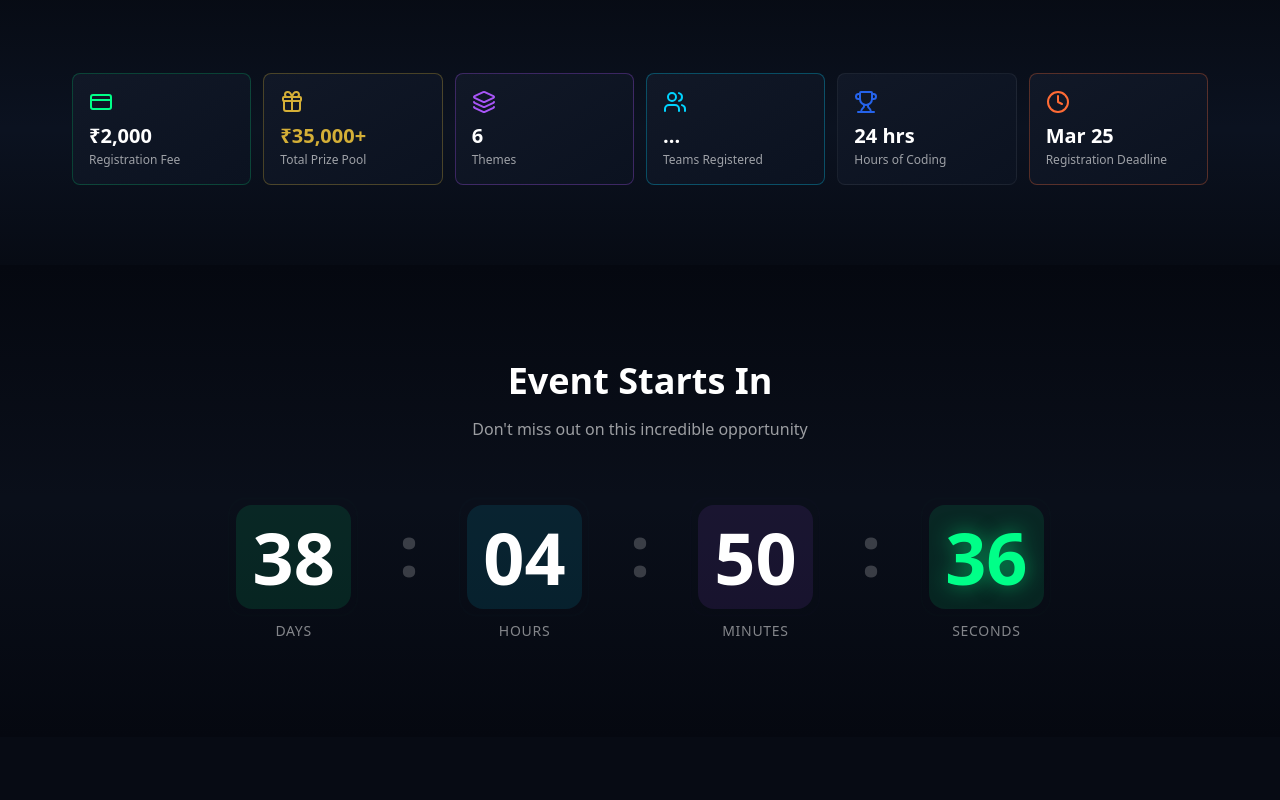
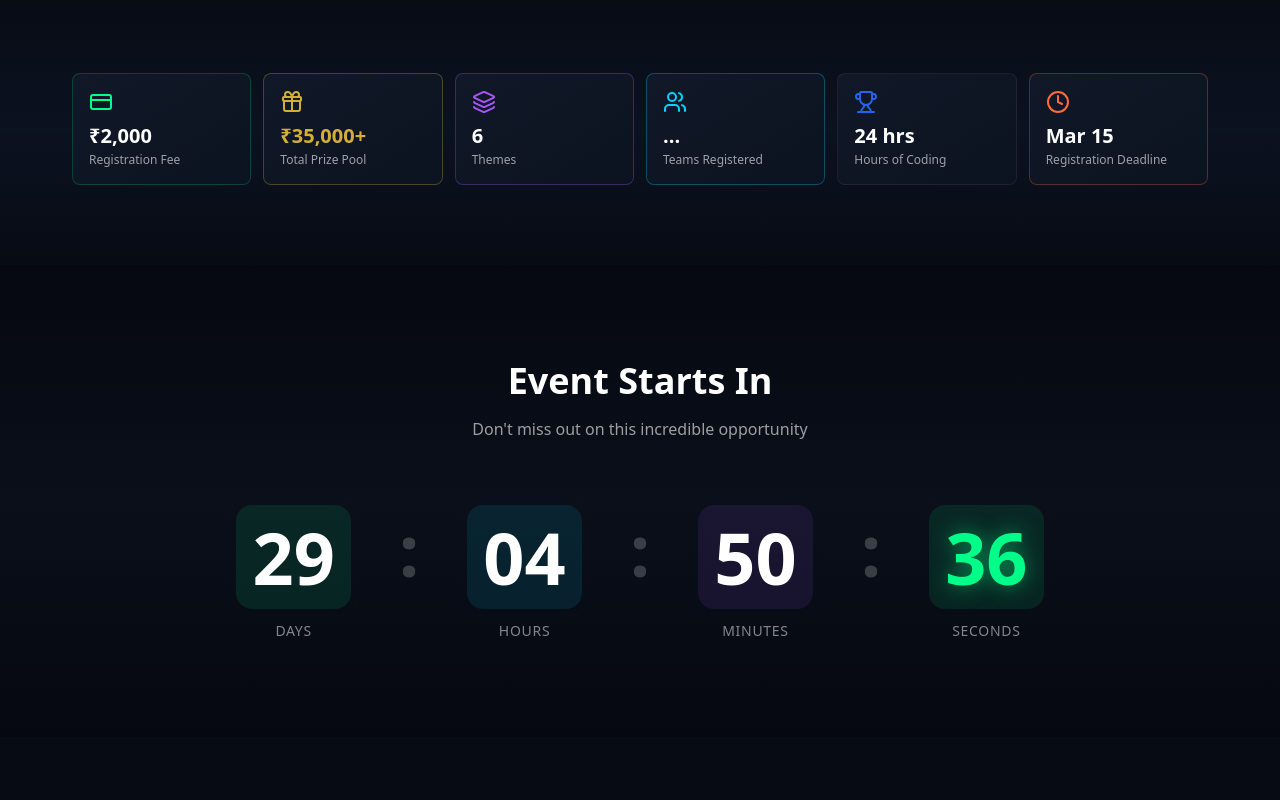
Before and after one commit to robertgill1604/Chakravyuha-webr, a Next.js app: page / in a window 1280 px wide. Shown: the part 880-1680 px from the top of the page. Built offline with nearby package versions, Linux system fonts and the light colour scheme; no server answers.

Commit message:
Update event dates: March 18, deadline March 15

```diff
--- a/app/guidelines/page.tsx
+++ b/app/guidelines/page.tsx
@@ -212,7 +212,7 @@ export default function GuidelinesPage() {
                   { label: "Registration Opens", date: "Now", highlight: false },
                   { label: "Registration Deadline", date: new Date(eventConfig.registrationDeadline).toLocaleDateString('en-US', { month: 'long', day: 'numeric', year: 'numeric' }), highlight: true },
                   { label: "Hackathon Starts", date: new Date(eventConfig.date).toLocaleDateString('en-US', { month: 'long', day: 'numeric', year: 'numeric' }), highlight: false },
-                  { label: "Results Announcement", date: "March 28, 2026", highlight: false },
+                  { label: "Results Announcement", date: "March 19, 2026", highlight: false },
                 ].map((item, index) => (
                   <m.div
                     key={index}
--- a/config/eventConfig.ts
+++ b/config/eventConfig.ts
@@ -5,9 +5,9 @@ export const eventConfig = {
   organizer: "JJ College Engineering and Technology (Autonomous)",
   group: "Sowdambikaa Group of Institutions",
   accreditation: ["NAAC 'A' Grade", "NBA", "Autonomous"],
-  date: process.env.EVENT_DATE || "2026-03-27",
+  date: process.env.EVENT_DATE || "2026-03-18",
   venue: process.env.EVENT_VENUE || "JJ College of Engineering and Technology (Autonomous) Campus, Trichy",
-  registrationDeadline: process.env.REGISTRATION_DEADLINE || "2026-03-25",
+  registrationDeadline: process.env.REGISTRATION_DEADLINE || "2026-03-15",
 
   contact: {
     facultyCoordinator: {
@@ -78,61 +78,61 @@ export const eventConfig = {
 
   timeline: [
     {
-      date: "March 27, 2026",
+      date: "March 18, 2026",
       time: "09:00 AM",
       title: "Registration & Check-in",
       description: "Team registration verification and welcome kit distribution",
     },
     {
-      date: "March 27, 2026",
+      date: "March 18, 2026",
       time: "10:00 AM",
       title: "Opening Ceremony",
       description: "Inauguration and briefing about rules and guidelines",
     },
     {
-      date: "March 27, 2026",
+      date: "March 18, 2026",
       time: "11:00 AM",
       title: "Hackathon Begins",
       description: "Coding starts! Teams begin working on their projects",
     },
     {
-      date: "March 27, 2026",
+      date: "March 18, 2026",
       time: "02:00 PM",
       title: "Lunch Break",
       description: "Networking lunch and team interactions",
     },
     {
-      date: "March 27, 2026",
+      date: "March 18, 2026",
       time: "08:00 PM",
       title: "Dinner & Check-in",
       description: "Progress review and mentor feedback session",
     },
     {
-      date: "March 28, 2026",
+      date: "March 19, 2026",
       time: "12:00 AM",
       title: "Midnight Snacks",
       description: "Energy boost for late-night coding",
     },
     {
-      date: "March 28, 2026",
+      date: "March 19, 2026",
       time: "08:00 AM",
       title: "Breakfast",
       description: "Morning refreshments and final sprint preparation",
     },
     {
-      date: "March 28, 2026",
+      date: "March 19, 2026",
       time: "11:00 AM",
       title: "Submission Deadline",
       description: "All projects must be submitted with presentation",
     },
     {
-      date: "March 28, 2026",
+      date: "March 19, 2026",
       time: "11:30 AM",
       title: "Project Presentations",
       description: "Teams present their solutions to judges",
     },
     {
-      date: "March 28, 2026",
+      date: "March 19, 2026",
       time: "02:00 PM",
       title: "Prize Distribution",
       description: "Winners announcement and closing ceremony",
```
Also changed, not shown: 5 other files (tests, documents, lock files or other folders).
